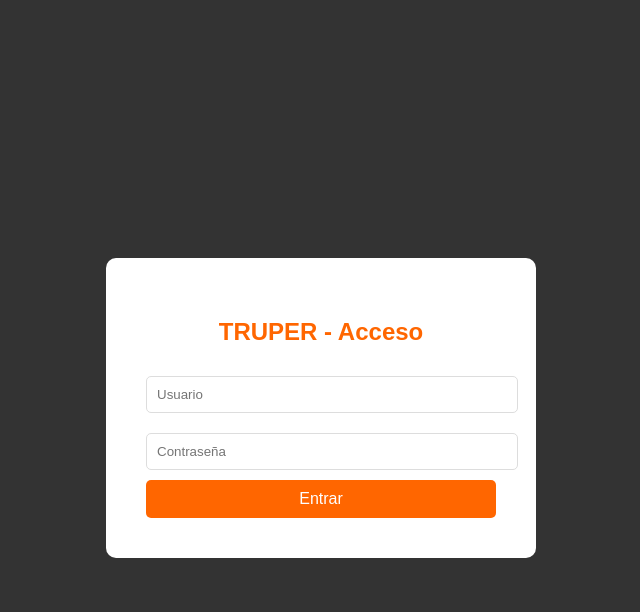
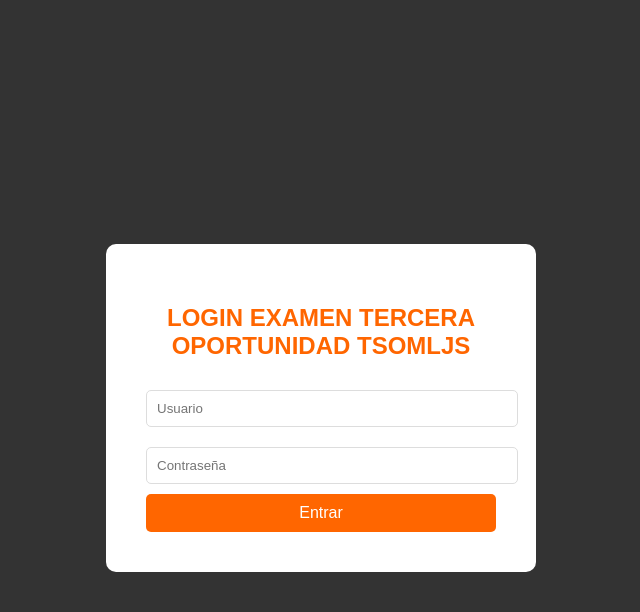
Before and after one commit to cristal21/truperocho, a PHP site: page /login.php in a window 1280 px wide. Shown: the top 612 px of the page, without its empty margins (319-959 px from the left). Run offline with PHP 8.4, Linux system fonts and the light colour scheme.

Commit message:
Mi modificacion

```diff
--- a/admin.php
+++ b/admin.php
@@ -47,7 +47,7 @@ $resultado = $conn->query("SELECT * FROM herramientas");
 </head>
 <body>
 <nav>
-    <b>TRUPER - Panel Administrador</b>
+    <b>TRUPER - Panel Administrador TERCERA OPORTUNIDAD</b>
     <a href="index.php">Inicio</a>
     <a href="?logout=1">Cerrar Sesión</a>
 </nav>
--- a/login.php
+++ b/login.php
@@ -31,7 +31,7 @@ if($_SERVER['REQUEST_METHOD']=='POST'){
 </head>
 <body>
     <div class="box">
-        <h2>TRUPER - Acceso</h2>
+        <h2>LOGIN EXAMEN TERCERA OPORTUNIDAD TSOMLJS</h2>
         <?php if(isset($error)) echo "<p class='error'>$error</p>"; ?>
         <form method="POST">
             <input type="text" name="usuario" placeholder="Usuario" required>
```
